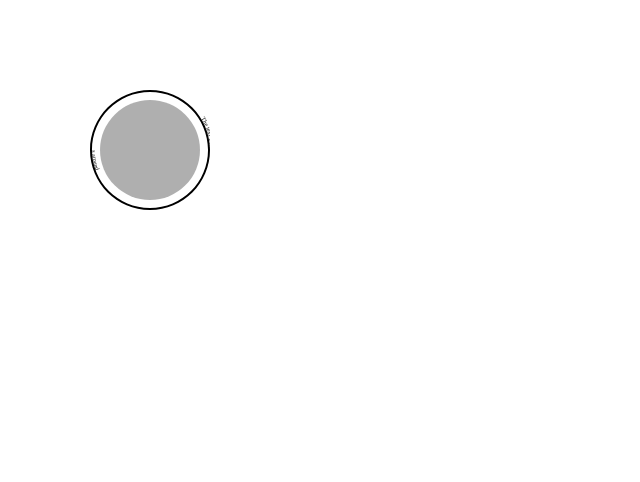
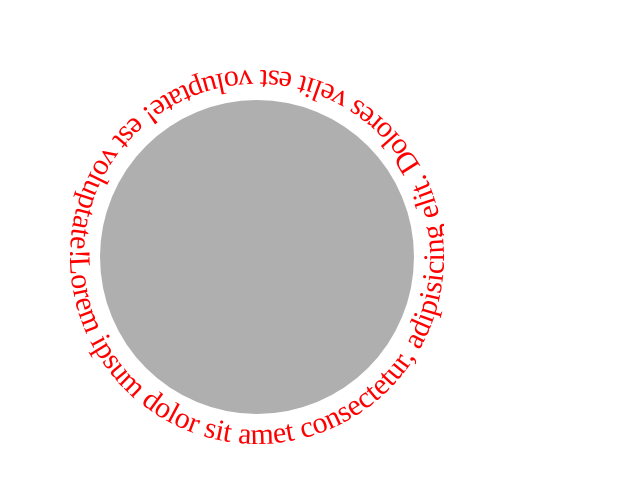
Before and after one commit to ajitsah87/svg-text-path, a plain HTML site: page index.html in a window 1280 px wide. Shown: the whole page, without its empty margins (0-640 px from the left). Drawn offline with Linux system fonts and the light colour scheme.

Commit message:
replace updated code

```diff
--- a/index.html
+++ b/index.html
@@ -9,39 +9,42 @@
   <style>
     .circle-button {
       all: unset;
-      width: 100px;
-      height: 100px;
+      width: 250px;
+      height: 250px;
       background-color: #00000050;
       border-radius: 50%;
       margin: 100px;
       position: relative;
+      padding: 2rem;
     }
 
-    .circle-svg {
+    svg {
       position: absolute;
-      inset: -10px;
+      inset: -30px;
     }
+
   </style>
 </head>
 
 <body>
 
-  <button class="circle-button">
+<button class="circle-button">
 
-    <svg class="circle-svg" xmlns="http://www.w3.org/2000/svg" viewBox="0 0 20 20" fill="none">
-      <path id="circlePath"
-        d="M20 10C20 15.5228 15.5228 20 10 20C4.47716 20 0 15.5228 0 10C0 4.47716 4.47716 0 10 0C15.5228 0 20 4.47716 20 10ZM0.327577 10C0.327577 15.3419 4.65807 19.6724 10 19.6724C15.3419 19.6724 19.6724 15.3419 19.6724 10C19.6724 4.65807 15.3419 0.327577 10 0.327577C4.65807 0.327577 0.327577 4.65807 0.327577 10Z"
-        fill="black" />
 
-        <text fill="black" font-size="1">
-          <textPath href="#circlePath" text-anchor="middle" startOffset="50%">
-            The text wraps around
-          </textPath>
-        </text>
+  <svg viewBox="0 0 400 400">
+    <defs>
+      <path d="M0, 200a200, 200 0 1, 0 400, 0a200, 200 0 1, 0 -400, 0" id="txt-path"></path>
+    </defs>
 
-    </svg>
+    <text fill="red" font-size="32">
+      <textPath startOffset="0" href="#txt-path">
+        Lorem ipsum dolor sit amet consectetur, adipisicing elit. Dolores velit est voluptate! est voluptate!
+      </textPath>
+    </text>
+  </svg>
 
-  </button>
+
+</button>
 
 </body>
 
```
